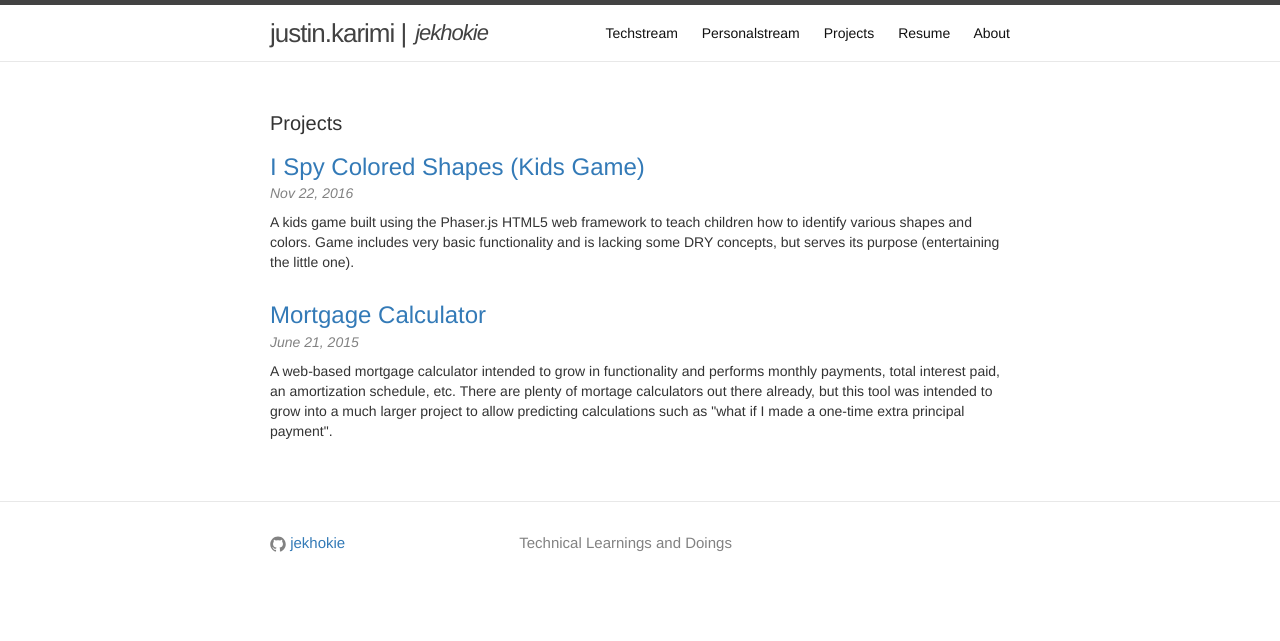
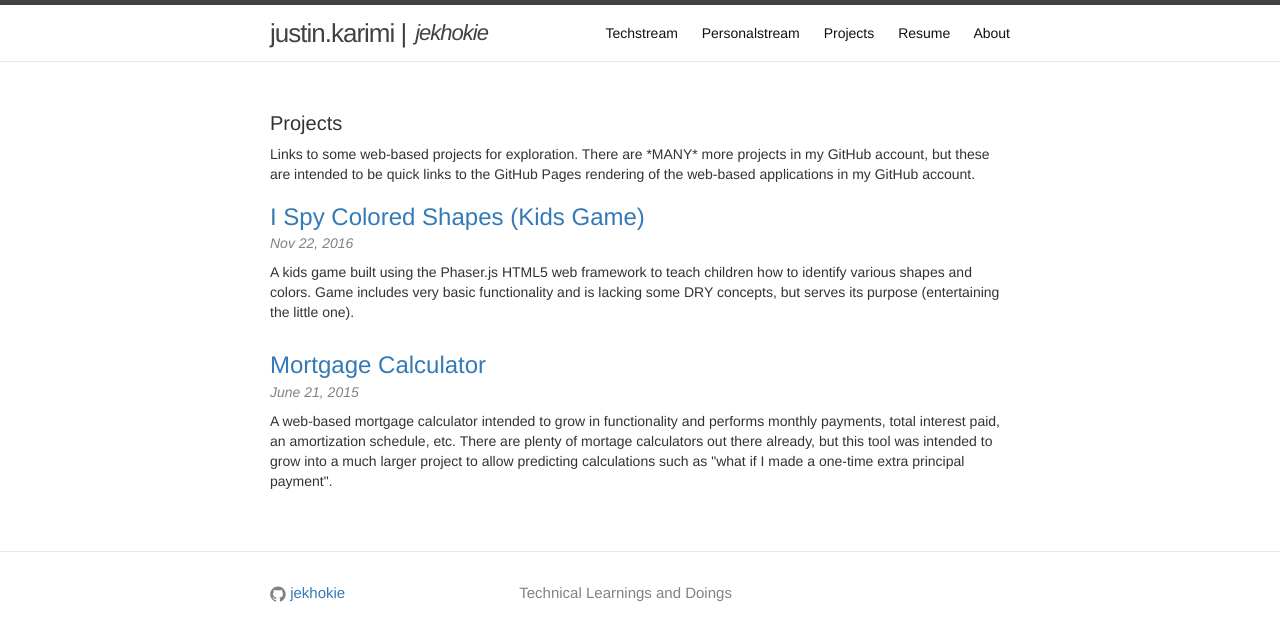
Before and after one commit to jekhokie/jekhokie.github.io, a Jekyll site: the page built from projects.html, in a window 1280 px wide. Shown: the top 641 px of the page. Built offline with Jekyll 4.4.1, drawn with Linux system fonts in a browser that asks for light colours.

Commit message:
Add Text to Project Page
Add a note to the project page about the intent of the site area.

```diff
--- a/projects.html
+++ b/projects.html
@@ -7,6 +7,10 @@ weight: 90
 
 <div class="home">
     <h1 class="page-heading">Projects</h1>
+
+    Links to some web-based projects for exploration. There are *MANY* more projects in my GitHub account, but
+    these are intended to be quick links to the GitHub Pages rendering of the web-based applications in my
+    GitHub account.
 
     <ul class="post-list">
         <li>
```
